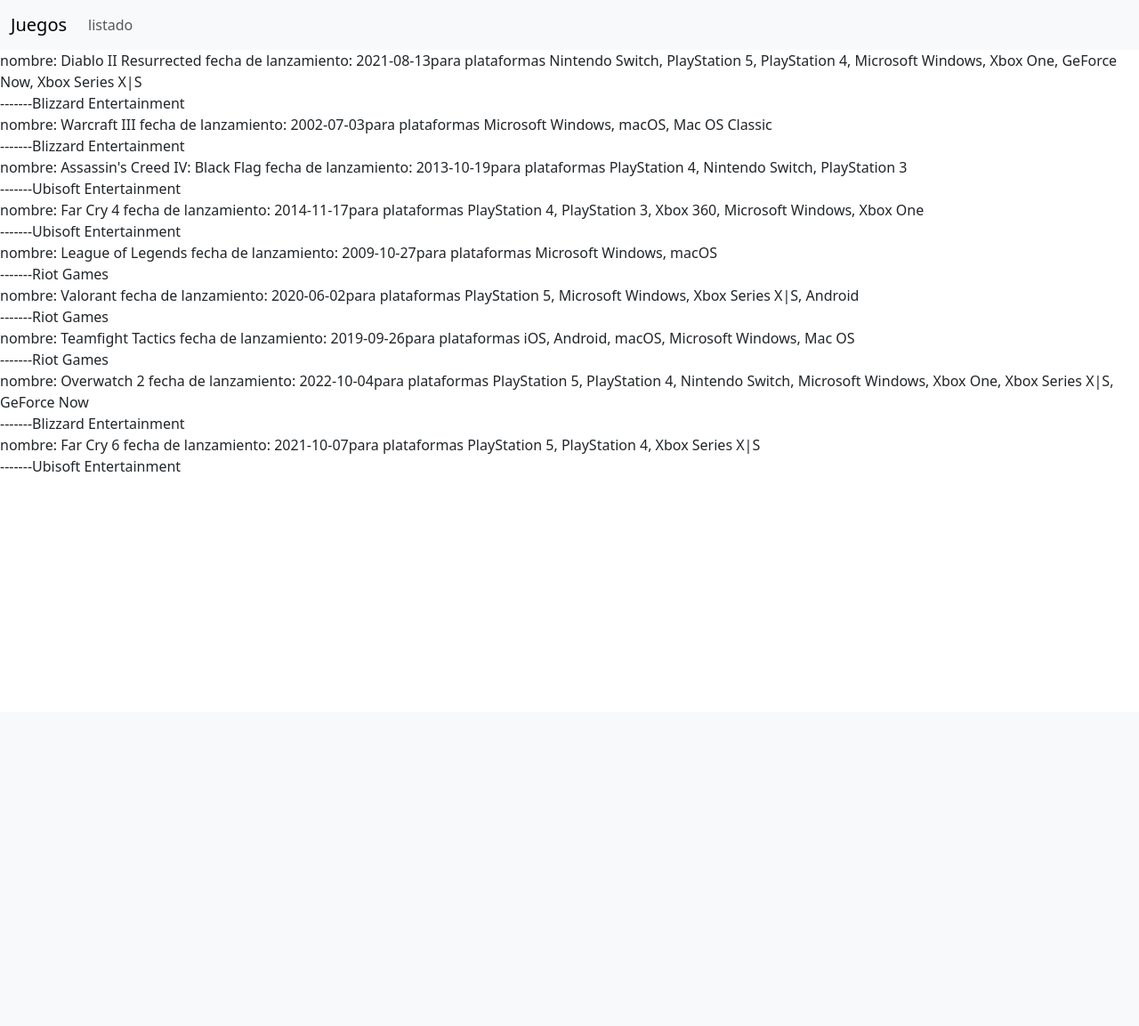
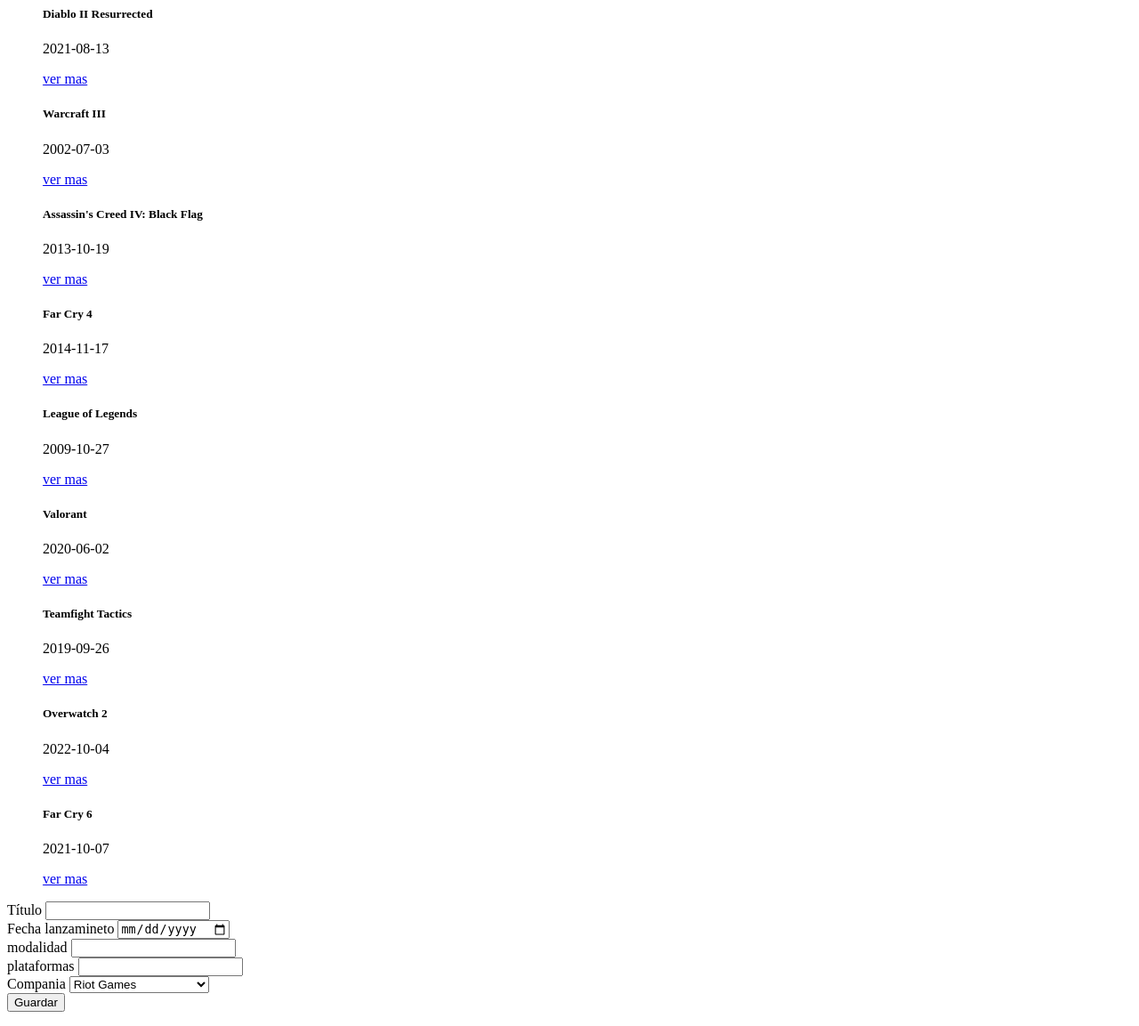
Before and after one commit to mariano2692/web2, a PHP site: page / in a window 1280 px wide. Shown: the whole page at 89% size. Before the commit the page ends 530 px from the top, so only its background shows below. Run offline with PHP 8.4, Linux system fonts and the light colour scheme; data comes from the database, SQL or seed files in the repository.

Commit message:
se agrega funcionalidad de agregar juegos

```diff
--- a/app/controller/games.controller.php
+++ b/app/controller/games.controller.php
@@ -11,8 +11,46 @@
             $this->view = new gamesView();
         }
 
+        public function listCompanies(){
+            $comp = $this->model->getCompanies();
+            $this->view->showCompanies($comp);
+        }
+
         public function listGames(){
             $games = $this->model->getGames();
             $this->view->showGames($games);
         }
+
+        public function listGame($id){
+            $game = $this->model->getGame($id);
+            $this->view->showGame($game);
+        }
+
+        public function addGame(){
+            if (!isset($_POST['nombre']) || empty($_POST['nombre'])) {
+                return;
+            }
+            if (!isset($_POST['fecha']) || empty($_POST['fecha'])) {
+                return;
+            }
+            if (!isset($_POST['modalidad']) || empty($_POST['modalidad'])) {
+                return;
+            }
+            if (!isset($_POST['plataforma']) || empty($_POST['plataforma'])) {
+                return;
+            }
+            if (!isset($_POST['compania']) || empty($_POST['compania'])) {
+                return;
+            }
+
+            $nombre = $_POST['nombre'];
+            $fecha = $_POST['fecha'];
+            $modalidad = $_POST['modalidad'];
+            $plataforma = $_POST['plataforma'];
+            $compania = $_POST['compania'];
+
+            $this->model->addGame($nombre,$fecha,$modalidad,$plataforma,$compania);
+            header('Location: ' . BASE_URL);
+
+        }
     }
--- a/app/model/games.model.php
+++ b/app/model/games.model.php
@@ -14,4 +14,25 @@
             return $juegos;
         }
 
+        public function getGame($id){
+            $query = $this->db->prepare('SELECT * FROM juegos WHERE id_juegos = ?');
+            $query->execute(array($id));
+
+            $juego = $query->fetch(PDO::FETCH_OBJ);
+            return $juego;
+        }
+
+        public function addGame($nombre,$fecha,$modalidad,$plataforma,$compania){
+            $query = $this->db->prepare('INSERT INTO juegos(nombre,fecha_lanzamiento,modalidad,plataformas,id_compania) VALUES(?,?,?,?,?)');
+            $query->execute(array($nombre,$fecha,$modalidad,$plataforma,$compania));
+        }
+
+        public function getCompanies(){
+            $query = $this->db->prepare('SELECT * FROM compania');
+            $query->execute();
+
+            $companies = $query->fetchAll(PDO::FETCH_OBJ);
+            return $companies;
+        }
+
     }
--- a/app/view/games.view.php
+++ b/app/view/games.view.php
@@ -5,20 +5,21 @@
         public function showGames($games){
 
             ?>
-
             <div class="container">
-
 
                 <ul class="list-group">
                     <?php foreach($games as $game){ ?>
-                        <li class="list-group-item item-task">
-                            <div>
-                                <b><?php echo $game->nombre ." -- " . $game->plataformas ?></b>
+                        <div class="card">
+                            <div class="card-body">
+                                <h5 class="card-title"><?php echo "$game->nombre" ?></h5>
+                                <p class="card-text"><?php echo $game->fecha_lanzamiento ?></p>
+                                <a href="game/<?php echo $game->id_juegos ?>" class="btn btn-outline-primary">ver mas</a>
+                            </div>
+                        </div>
+                    <?php
+                    }
 
-                            </div>
-
-                        </li>
-                    <?php  }?>
+                    ?>
 
                 </ul>
             </div>
@@ -27,4 +28,21 @@
 
 
         }
+
+        public function showGame($game){
+            echo $game->nombre;
+            echo $game->fecha_lanzamiento;
+            echo $game->plataformas;
+            echo $game->modalidad;
+
+        }
+
+        public function showCompanies($comp){
+            require_once './templates/form_add_games.php';
+?>
+
+
+<?php
+
+        }
     }
--- a/index.php
+++ /dev/null
@@ -1,23 +0,0 @@
-<?php
-    require_once 'templates/header.php';
-    //CONEXION BASE DE DATOS
-    $db = new PDO('mysql:host=localhost;'.'dbname=db_juegos;charset=utf8', 'root', '');
-
-    $queryCompania = $db->prepare('SELECT * FROM compania WHERE id_compania = ?');
-
-    //Lista de los juegos
-    $query = $db->prepare('SELECT * FROM juegos');
-    $query->execute();
-
-    //traemos todas las filas de juegos y las pasamos como un array asociativo
-    $juegos = $query->fetchAll(PDO::FETCH_ASSOC);
-
-    foreach($juegos as $juego):
-        echo 'nombre: ' . $juego['nombre'] . ' fecha de lanzamiento: ' . $juego['fecha_lanzamiento'] . 'para plataformas ' . $juego['plataformas'] . '<br>';
-        //compania desarroladora de cada uno de los juegos
-        $queryCompania->execute([$juego['id_compania']]);
-        $compania = $queryCompania->fetch(PDO::FETCH_ASSOC);
-        echo '-------' . $compania['nombre'] . '<br>';
-    endforeach
-
-?>
--- a/router.php
+++ b/router.php
@@ -13,6 +13,15 @@
         case 'list':
             $controller = new gamesController();
             $controller->listGames();
+            $controller->listCompanies();
+            break;
+        case 'game':
+            $controller = new gamesController();
+            $controller->listGame($params[1]);
+            break;
+        case 'add':
+            $controller = new gamesController();
+            $controller->addGame();
             break;
         default:
         echo 'no existe';
--- /dev/null
+++ b/templates/form_add_games.php
@@ -0,0 +1,46 @@
+<form action="add" method="POST" class="my-4">
+    <div class="row">
+        <div class="col-9">
+            <div class="form-group">
+                <label>Título</label>
+                <input required name="nombre" type="text" class="form-control">
+            </div>
+        </div>
+        <div class="col-9">
+            <div class="form-group">
+                <label>Fecha lanzamineto</label>
+                <input required name="fecha" type="date" class="form-control">
+            </div>
+        </div>
+        <div class="col-9">
+            <div class="form-group">
+                <label>modalidad</label>
+                <input required name="modalidad" type="text" class="form-control">
+            </div>
+        </div>
+        <div class="col-9">
+            <div class="form-group">
+                <label>plataformas</label>
+                <input required name="plataforma" type="text" class="form-control">
+            </div>
+        </div>
+
+        <div class="col-3">
+            <div class="form-group">
+                <label>Compania</label>
+                <select required name="compania" class="form-control">
+                <?php foreach ($comp as $c): ?>
+                    <option value="<?= $c->id_compania; ?>"><?= htmlspecialchars($c->nombre); ?></option>
+                <?php endforeach; ?>
+                    <!-- <option value="1">riot games</option>
+                    <option value="2">ubisoft</option>
+                    <option value="3">blizzard</option> -->
+                </select>
+            </div>
+        </div>
+    </div>
+
+
+    <button type="submit" class="btn btn-primary mt-2">Guardar</button>
+
+</form>
```
